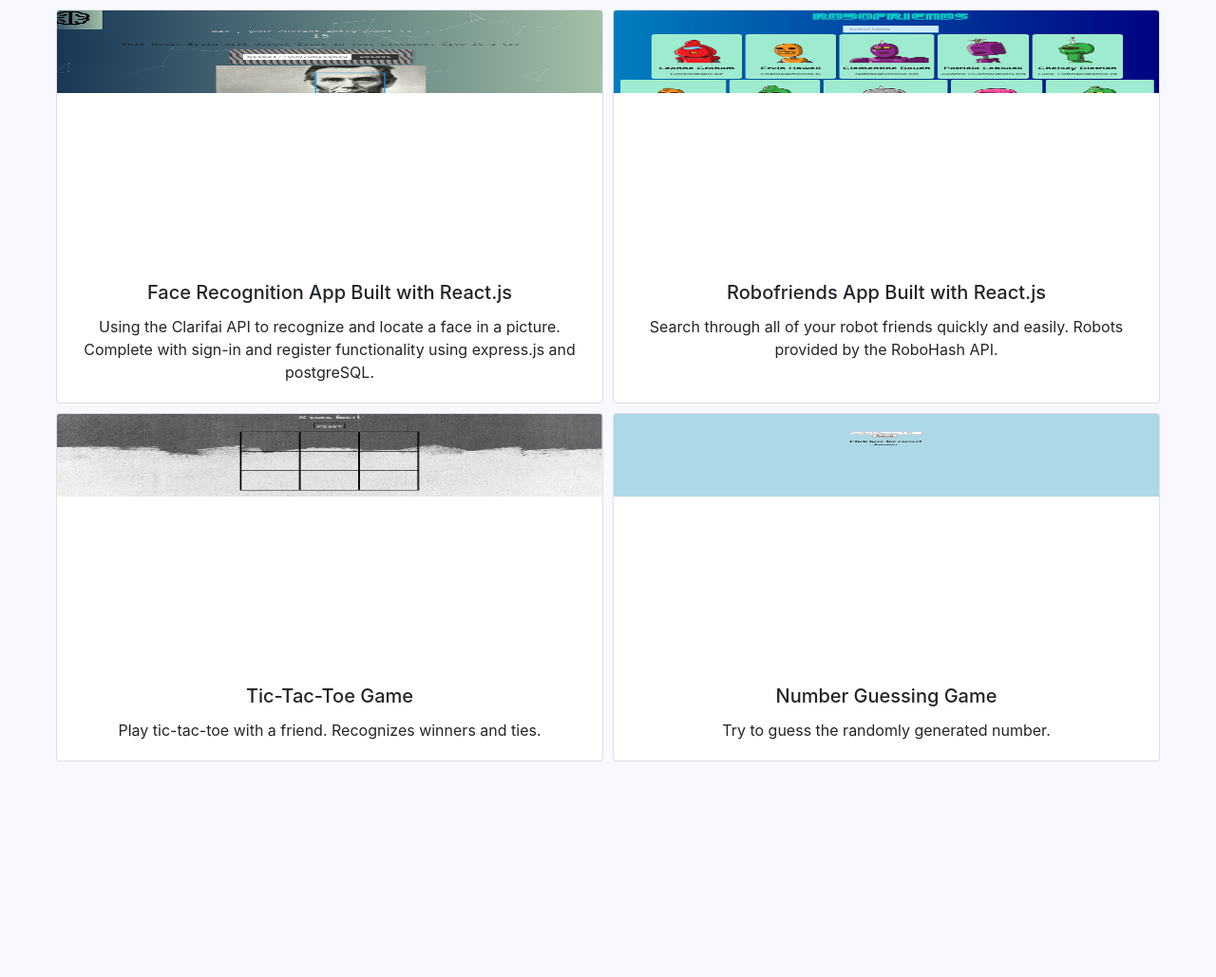
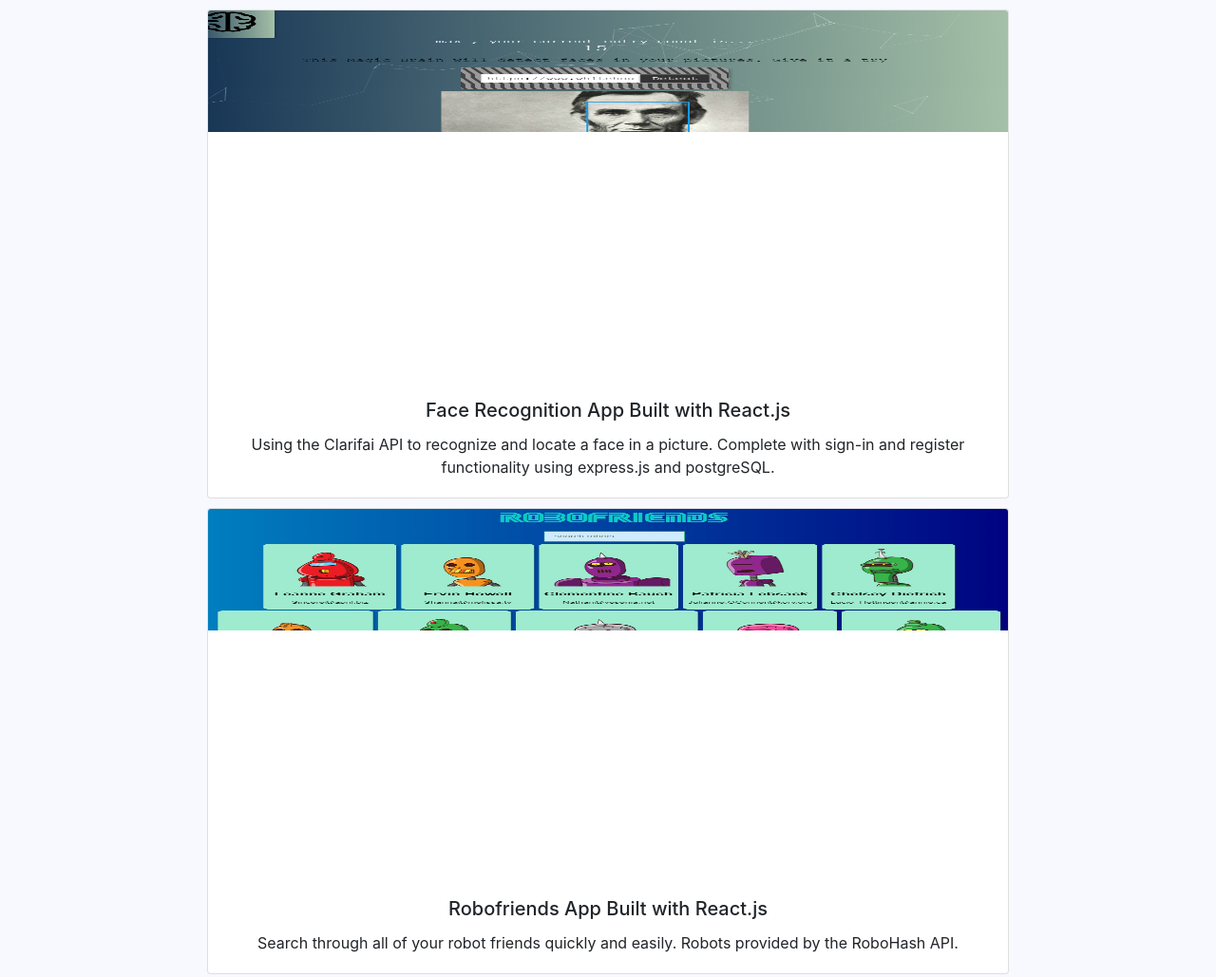
Before and after one commit to Max1Manley/max1manley.github.io, a plain HTML site: page index.html in a window 1280 px wide. Shown: the top 1029 px of the page at 95% size. Before the commit the page ends 807 px from the top, so only its background shows below. Drawn offline with nearby package versions, Linux system fonts and the light colour scheme.

Commit message:
Update index.html

```diff
--- a/index.html
+++ b/index.html
@@ -24,7 +24,7 @@
 </head>
 <body>
 
-	<div class="card text-center seperate" style="width: 45%;">
+	<div class="card text-center seperate" style="width: 66%;">
 		<a href="https://facebrainmm.herokuapp.com/index" target="_blank">
 			<img class="card-img-top" src="FaceBrainMM.PNG" alt="facebrain">
 		</a>
@@ -35,7 +35,7 @@
 	</div>
 	<br>
 
-	<div class="card text-center seperate" style="width: 45%;">
+	<div class="card text-center seperate" style="width: 66%;">
 		<a href="https://robofriendsmm.herokuapp.com/index" target="_blank">
 			<img class="card-img-top" src="Robofriends.png" alt="robofriends">
 		</a>
@@ -46,7 +46,7 @@
 	</div>
 	<br>
 
-	<div class="card text-center seperate" style="width: 45%;">
+	<div class="card text-center seperate" style="width: 66%;">
 		<a href="https://max1manley.github.io/tic-tac-toe/" target="_blank">
 			<img class="card-img-top" src="tic-tac-toe.PNG" alt="tictactoe">
 		</a>
@@ -57,7 +57,7 @@
 	</div>
 	<br>
 
-	<div class="card text-center seperate" style="width: 45%;">
+	<div class="card text-center seperate" style="width: 66%;">
 		<a href="https://max1manley.github.io/numberguess/index.html" target="_blank">
 			<img class="card-img-top" src="numberguess.png" alt="Numberguess">
 		</a>
```
